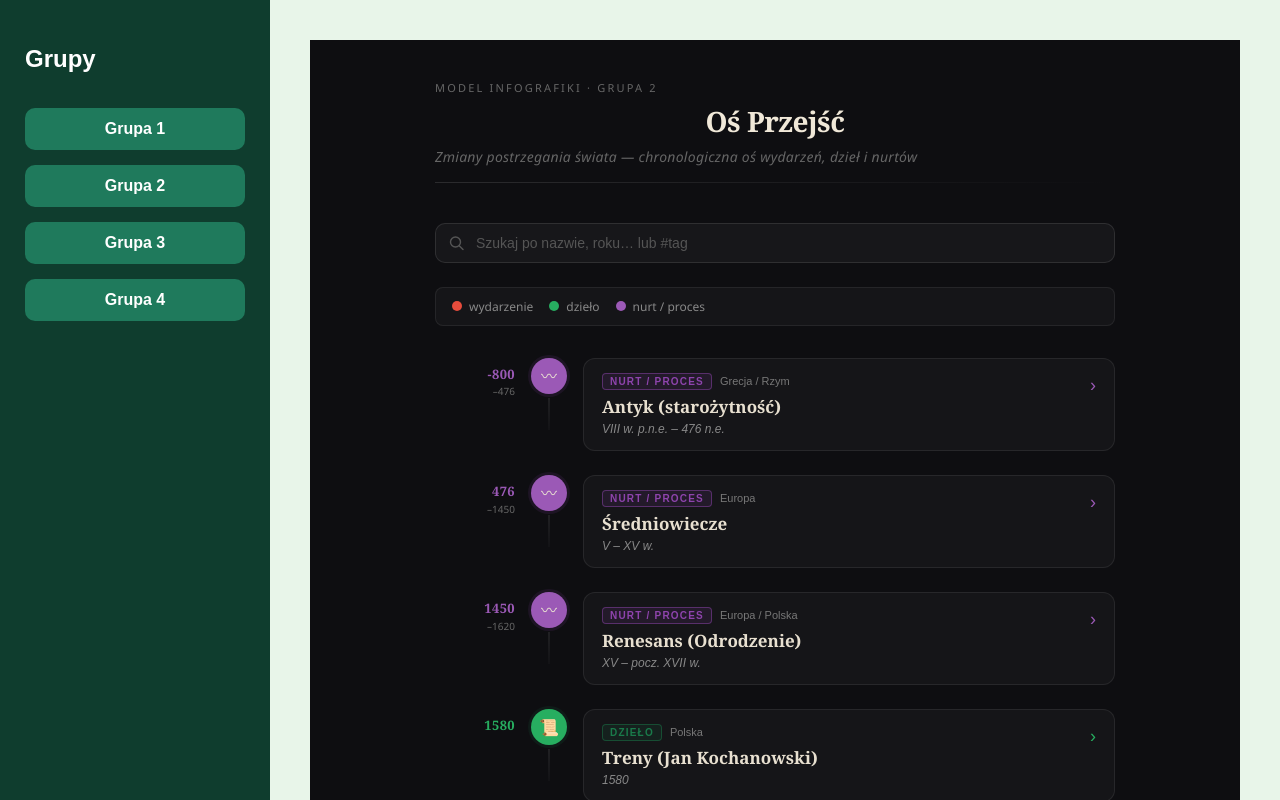
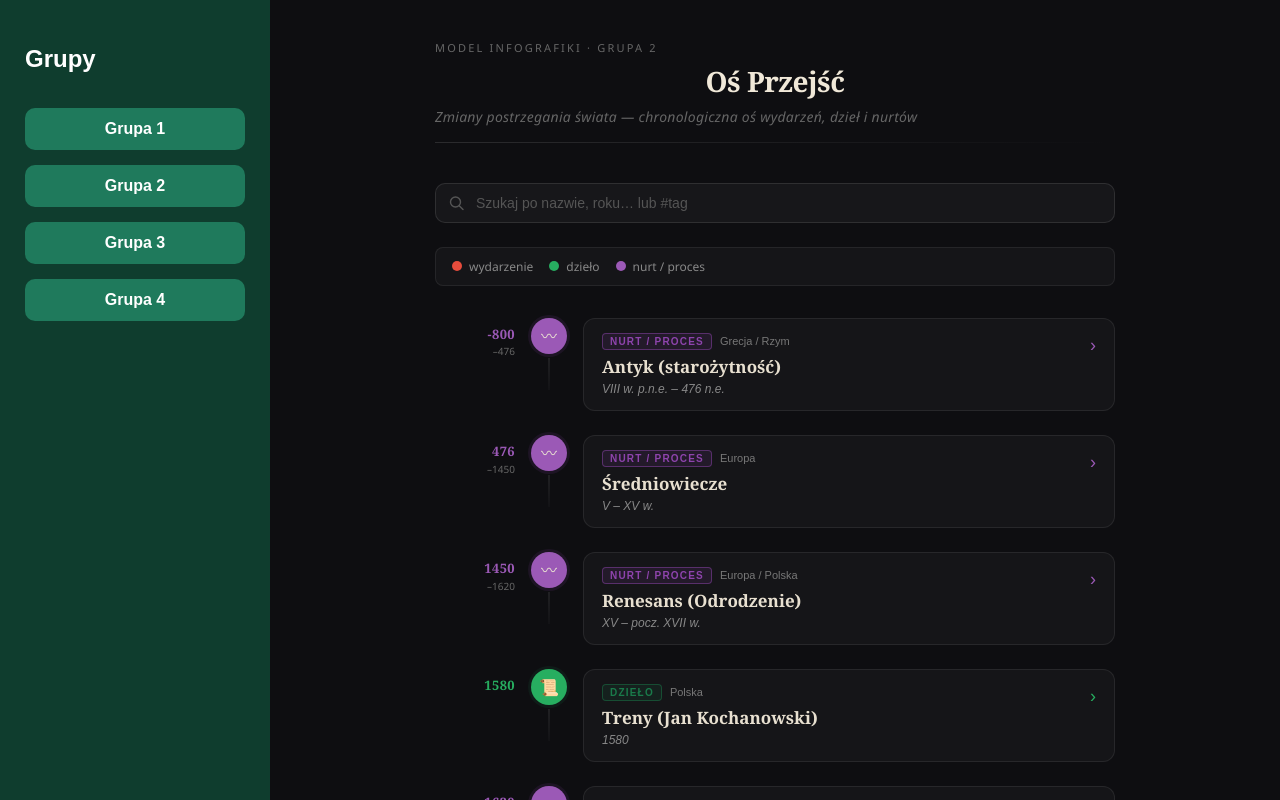
Before and after one commit to Jaca2706/-Mega-Mapa-Dorobku-Ludzkosci, a React (Vite) app: page /group2 in a window 1280 px wide. Shown: the top 800 px of the page. Built offline with nearby package versions, Linux system fonts and the light colour scheme.

Commit message:
naprawienie tego jajca bo nas denerwowalo
nie bijcie pls

```diff
--- a/src/App.css
+++ b/src/App.css
@@ -1,6 +1,7 @@
 body {
     margin: 0;
     font-family: Arial, Helvetica, sans-serif;
+    background-color: #0f3d2e;
   }
 
   .layout {
@@ -40,6 +41,5 @@ body {
   /* ZAWARTOŚĆ */
   .content {
     flex: 1;
-    padding: 40px;
     background: #e8f5e9; /* bardzo jasna zieleń */
   }
```
